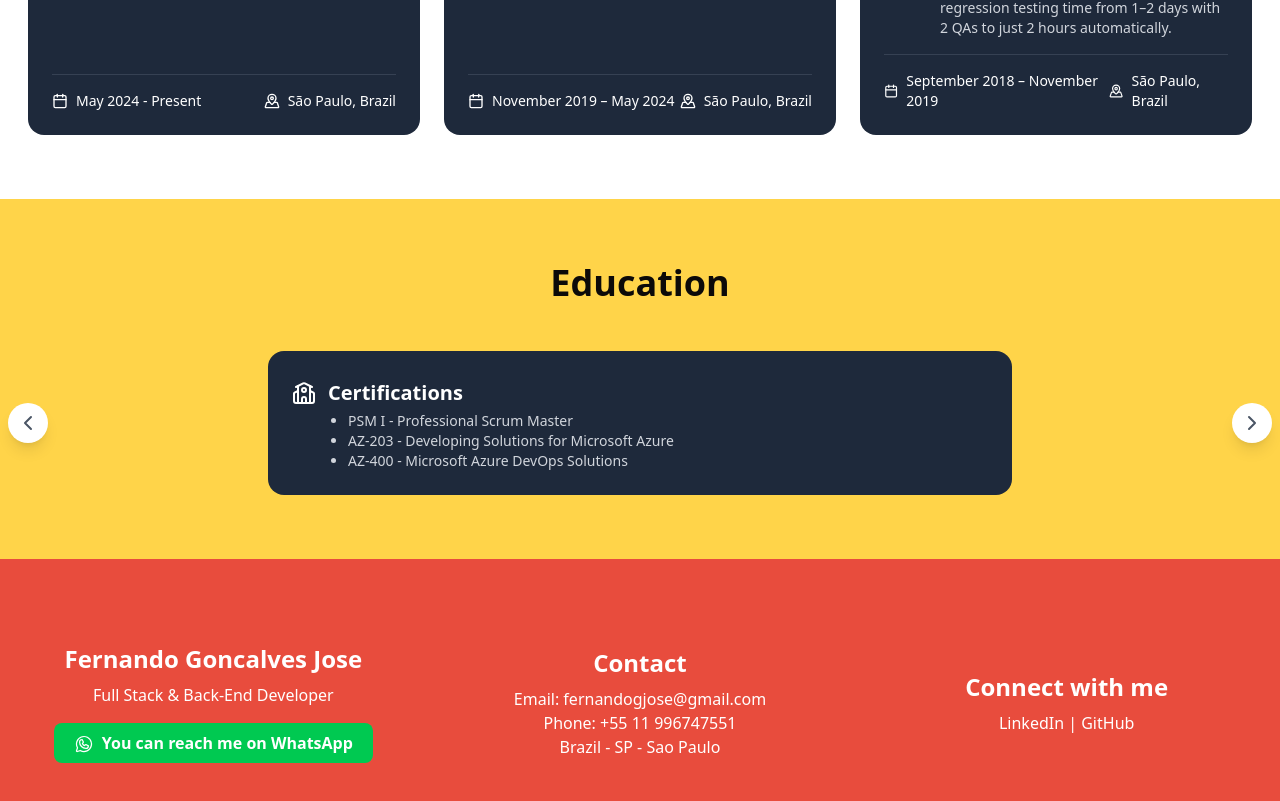
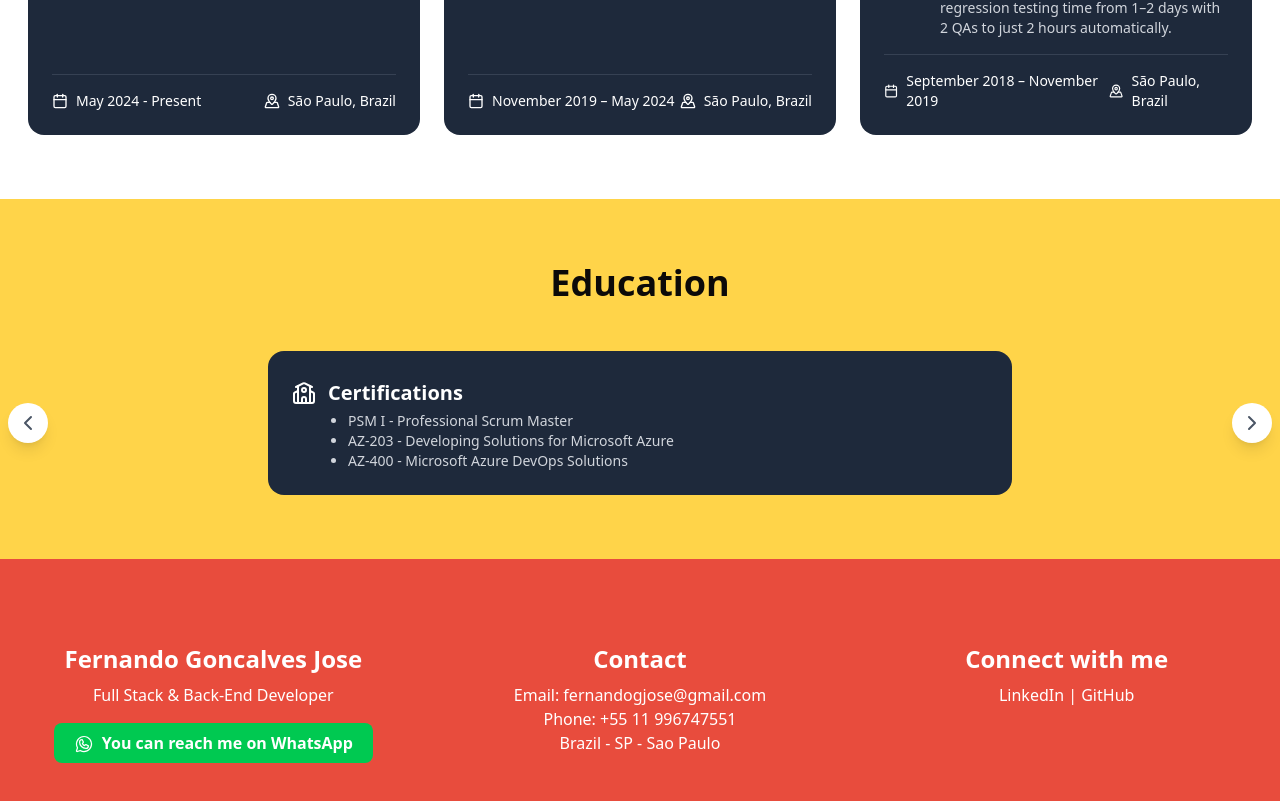
Before and after one commit to fernandogjose/resume, a Next.js app: page / in a window 1280 px wide. Shown: the part 1814-2615 px from the top of the page. Built offline with nearby package versions, Linux system fonts and the light colour scheme.

Commit message:
refactor: improve align

```diff
--- a/src/app/_components/footer.tsx
+++ b/src/app/_components/footer.tsx
@@ -4,7 +4,7 @@
     return (
         <section className="bg-[#E84c3d] py-16 text-white">
             <div className="container mx-auto px-4">
-                <footer className="grid grid-cols-1 md:grid-cols-2 lg:grid-cols-3 gap-8 mb-12 mt-5 items-center text-center">
+                <footer className="grid grid-cols-1 md:grid-cols-2 lg:grid-cols-3 gap-8 mb-12 mt-5 text-center">
                     <div>
                         <h3 className="text-2xl font-semibold mb-2">
                             Fernando Goncalves Jose
```
